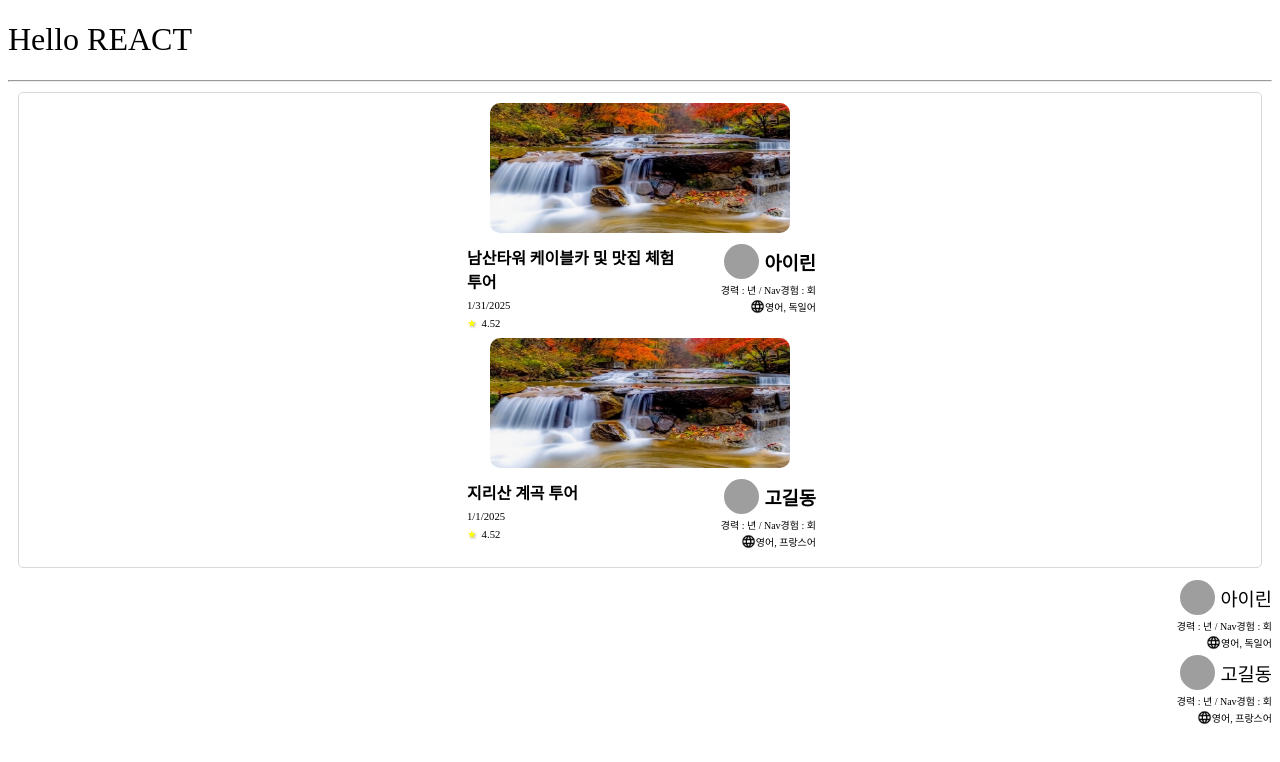
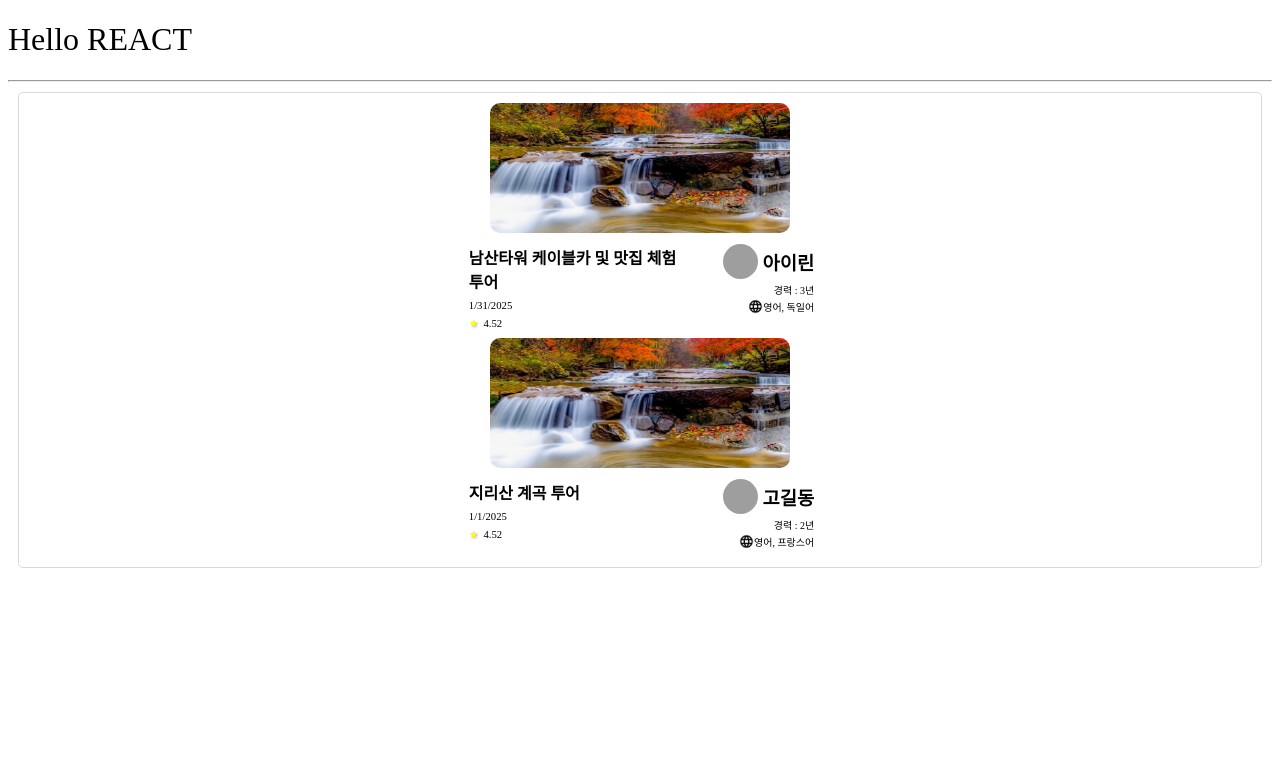
Before and after one commit to sungholion/NativeNavs, a React (Vite) app in the folder NativeNavs-FrontEnd/: page / in a window 1280 px wide. Shown: the top 762 px of the page. Built offline with nearby package versions, Linux system fonts and the light colour scheme; grey boxes are pictures that could not be loaded; a web font is replaced by a local one.

Commit message:
✨ 공통 컴포넌트 구현 및 수정 - 프로필 구현
공통 컴포넌트 구현 및 수정 - 프로필 구현

```diff
--- a/NativeNavs-FrontEnd/src/App.jsx
+++ b/NativeNavs-FrontEnd/src/App.jsx
@@ -9,14 +9,7 @@ function App() {
       <h1 className="test">Hello REACT</h1>
       <hr />
       <ScheduledTour />
-      {tours.map((tour) => (
-        <Profile
-          key={tour.id} // key prop 추가
-          image={tour.image}
-          nickname={tour.nickname}
-          language={tour.language}
-        />
-      ))}
+
     </>
   );
 }
--- a/NativeNavs-FrontEnd/src/components/Profile/Profile.jsx
+++ b/NativeNavs-FrontEnd/src/components/Profile/Profile.jsx
@@ -1,15 +1,18 @@
 import styles from "./Profile.module.css";
 import language_img from "../../assets/language.png";
 
-const Profile = ({ image, nickname, language }) => {
+const Profile = ({ image, nickname, language, created_at }) => {
+  const currentYear = new Date().getFullYear()
+  const experienceYears = currentYear - created_at.getFullYear()
+
   return (
     <div className={styles.TotalContainer}>
       <div className={styles.TopContainer}>
-          <img className={styles.Image} src={image} alt="" />
-          <h3 className={styles.Nickname}>{nickname}</h3>
+        <img className={styles.Image} src={image} alt="" />
+        <h3 className={styles.Nickname}>{nickname}</h3>
       </div>
       <div className={styles.CenterContainer}>
-        <p className={styles.P}>경력 : {}년 / Nav경험 : {}회 </p>
+        <p className={styles.P}>경력 : {experienceYears}년</p>
       </div>
 
       <div className={styles.BottomContainer}>
--- a/NativeNavs-FrontEnd/src/components/ScheduledTour/ScheduledTour.jsx
+++ b/NativeNavs-FrontEnd/src/components/ScheduledTour/ScheduledTour.jsx
@@ -30,6 +30,7 @@ const ScheduledTour = () => {
                 image={tour.image}
                 nickname={tour.nickname}
                 language={tour.language}
+                created_at={tour.created_at}
                 onClick={onClickTour(tour.id)}
               />
             );
--- a/NativeNavs-FrontEnd/src/components/Tour_Item/Tour_Item2.jsx
+++ b/NativeNavs-FrontEnd/src/components/Tour_Item/Tour_Item2.jsx
@@ -11,6 +11,7 @@ const Tour_Item2 = ({
   image,
   nickname,
   language,
+  created_at,
 }) => {
   return (
     <div className={styles.TotalContainer}>
@@ -26,7 +27,7 @@ const Tour_Item2 = ({
           </h6>
         </div>
         <div className={styles.NavDescription}>
-          <Profile image={image} nickname={nickname} language={language} />
+          <Profile image={image} nickname={nickname} language={language} created_at={created_at} />
         </div>
       </div>
     </div>
--- a/NativeNavs-FrontEnd/src/dummy.jsx
+++ b/NativeNavs-FrontEnd/src/dummy.jsx
@@ -21,8 +21,10 @@ export const tours = [
     regional_information: "대구",
     date: new Date(2024, 12, 31),
     review_average: 4.52,
-    image: "https://search.pstatic.net/common/?src=http%3A%2F%2Fblogfiles.naver.net%2FMjAyNDA2MDhfMjU1%2FMDAxNzE3ODMxMDcwODA4.Wmh2IZdIaGZTLCRviW5WOKNCaiVtAIbT3r4hFjkr5Fcg.iJk4NPf_3tQJzSLZJho3KW2abC8afoA7Ns07YIEdZjcg.PNG%2Fimage.png&type=sc960_832",
-    language: "영어, 독일어"
+    image:
+      "https://search.pstatic.net/common/?src=http%3A%2F%2Fblogfiles.naver.net%2FMjAyNDA2MDhfMjU1%2FMDAxNzE3ODMxMDcwODA4.Wmh2IZdIaGZTLCRviW5WOKNCaiVtAIbT3r4hFjkr5Fcg.iJk4NPf_3tQJzSLZJho3KW2abC8afoA7Ns07YIEdZjcg.PNG%2Fimage.png&type=sc960_832",
+    language: "영어, 독일어",
+    created_at: new Date(2021, 2, 3),
   },
   {
     name: "홍길동",
@@ -37,7 +39,9 @@ export const tours = [
     regional_information: "서울",
     date: new Date(2024, 12, 1),
     review_average: 4.52,
-    image: "https://encrypted-tbn0.gstatic.com/images?q=tbn:ANd9GcQYHmXW7ywqVPTG7oiomKDLaSZCXnwttiqYuw&s",
-    language: "영어, 프랑스어"
+    image:
+      "https://encrypted-tbn0.gstatic.com/images?q=tbn:ANd9GcQYHmXW7ywqVPTG7oiomKDLaSZCXnwttiqYuw&s",
+    language: "영어, 프랑스어",
+    created_at: new Date(2022, 3, 4),
   },
 ];
```
